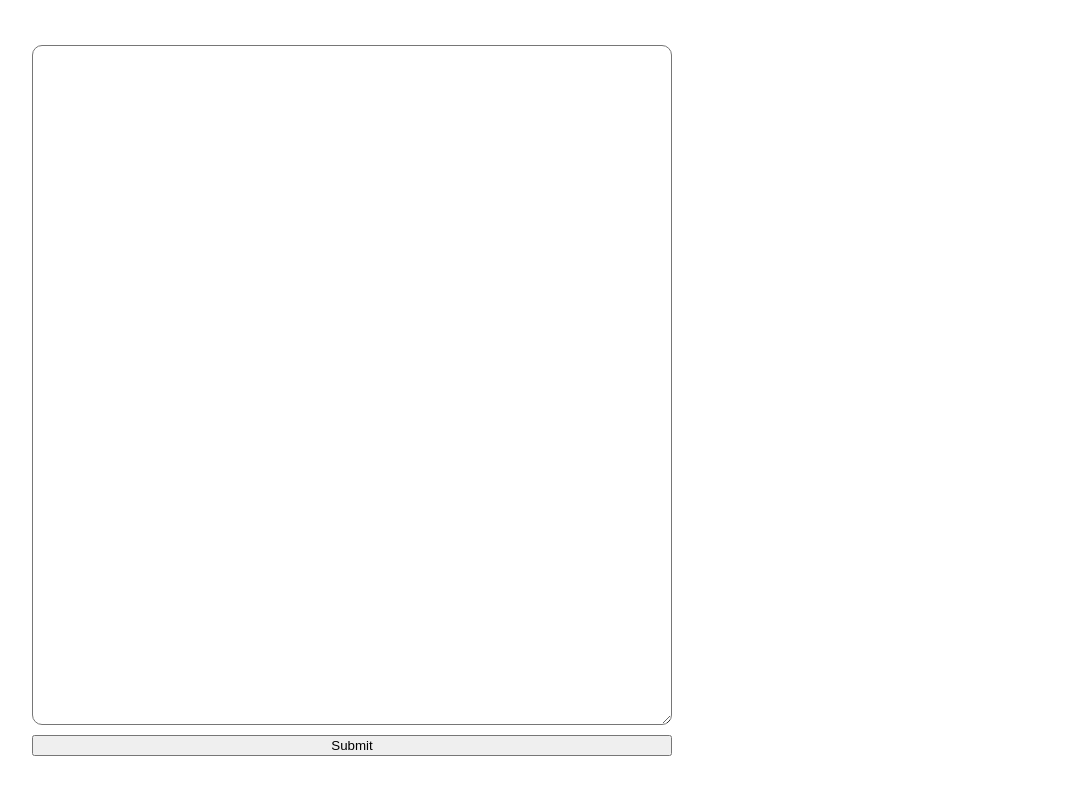
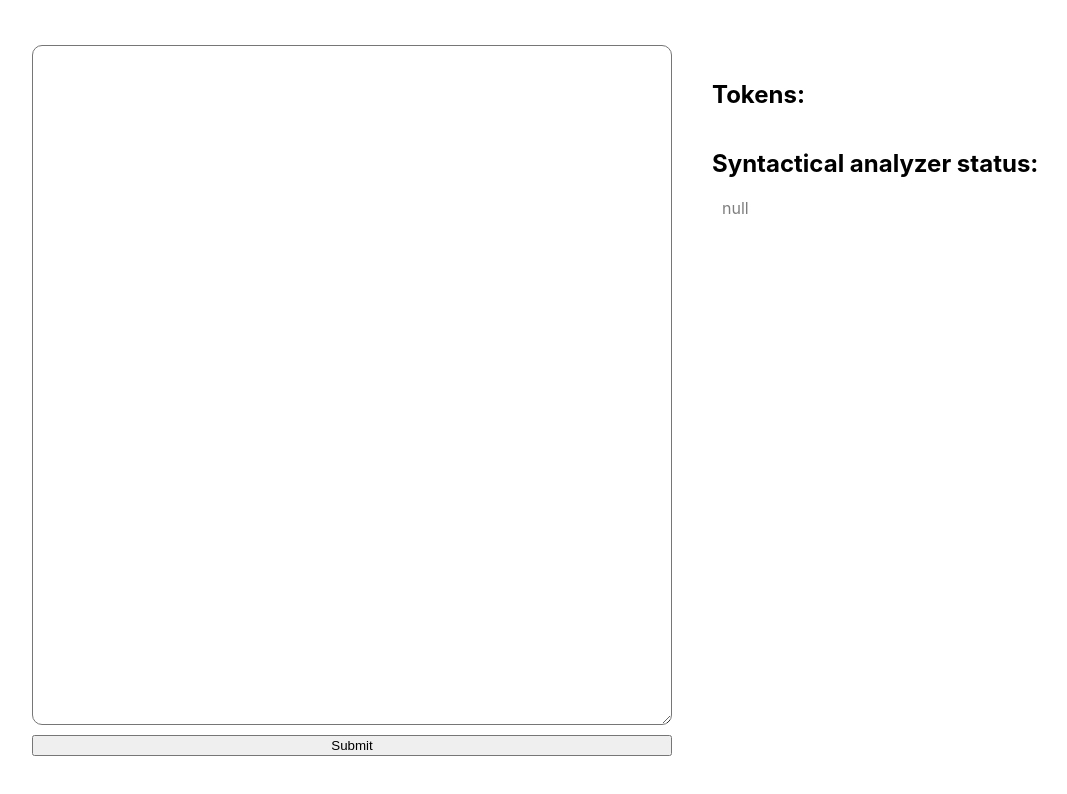
Before and after one commit to ulisesaviles/compilador, a Next.js app: page / in a window 1280 px wide. Shown: the top 794 px of the page, without its empty margins (32-1099 px from the left). Built offline with nearby package versions, Linux system fonts and the light colour scheme.

Commit message:
Added syntactical analyzer

```diff
--- a/pages/index.tsx
+++ b/pages/index.tsx
@@ -9,7 +9,7 @@ import Head from "next/head";
 import styles from "../styles/Home.module.css";
 
 // Compilation process
-import { lexicalAnalyzer } from "../compilationProcess/lexicalAnalyzer";
+import { lexicalAnalyzer } from "../lexicalAnalyzer/lexicalAnalyzer";
 
 // Types
 import { Token } from "../types/tokens";
@@ -24,6 +24,9 @@ const Home: NextPage = () => {
   const [code, setCode] = useState("");
   const [tokens, setTokens] = useState([] as Token[]);
   const [error, setError] = useState(null as null | string);
+  const [syntacticalAnalyzerStatus, setSyntacticalAnalyzerStatus] = useState<
+    null | boolean
+  >(null);
 
   // Functions
   const submit = async (e: FormEvent<HTMLFormElement>) => {
@@ -32,17 +35,19 @@ const Home: NextPage = () => {
     try {
       // Run lexical analyzer
       const tokens = lexicalAnalyzer(code);
+      setTokens(tokens);
 
-      // Display result
-      setTokens(tokens);
+      // TODO: Catch their errors separately
+      // Run syntacticalAnalyzer
+      setSyntacticalAnalyzerStatus(
+        syntacticAnalyzer(tokens.map((token) => token[0]))
+      );
 
       setError(null);
     } catch (e) {
       setError((e as Error).toString());
     }
   };
-
-  console.log(syntacticAnalyzer());
 
   // JSX
   return (
@@ -68,6 +73,7 @@ const Home: NextPage = () => {
 
         {/* Output */}
         <section className={styles.outputContainer}>
+          <h2>Tokens:</h2>
           {error ? (
             <div className={styles.outputLine}>
               <p
@@ -79,8 +85,7 @@ const Home: NextPage = () => {
               <p className={styles.tokenComponent}>{error}</p>
             </div>
           ) : (
-            tokens.map((token) => {
-              const index = tokens.indexOf(token);
+            tokens.map((token, index) => {
               return (
                 <div key={index} className={styles.lineContainer}>
                   <p className={styles.lineNum}>{index + 1}</p>
@@ -89,6 +94,11 @@ const Home: NextPage = () => {
               );
             })
           )}
+
+          <h2>Syntactical analyzer status:</h2>
+          <p className={styles.lineNum}>
+            {JSON.stringify(syntacticalAnalyzerStatus)}
+          </p>
         </section>
       </main>
     </div>
```
